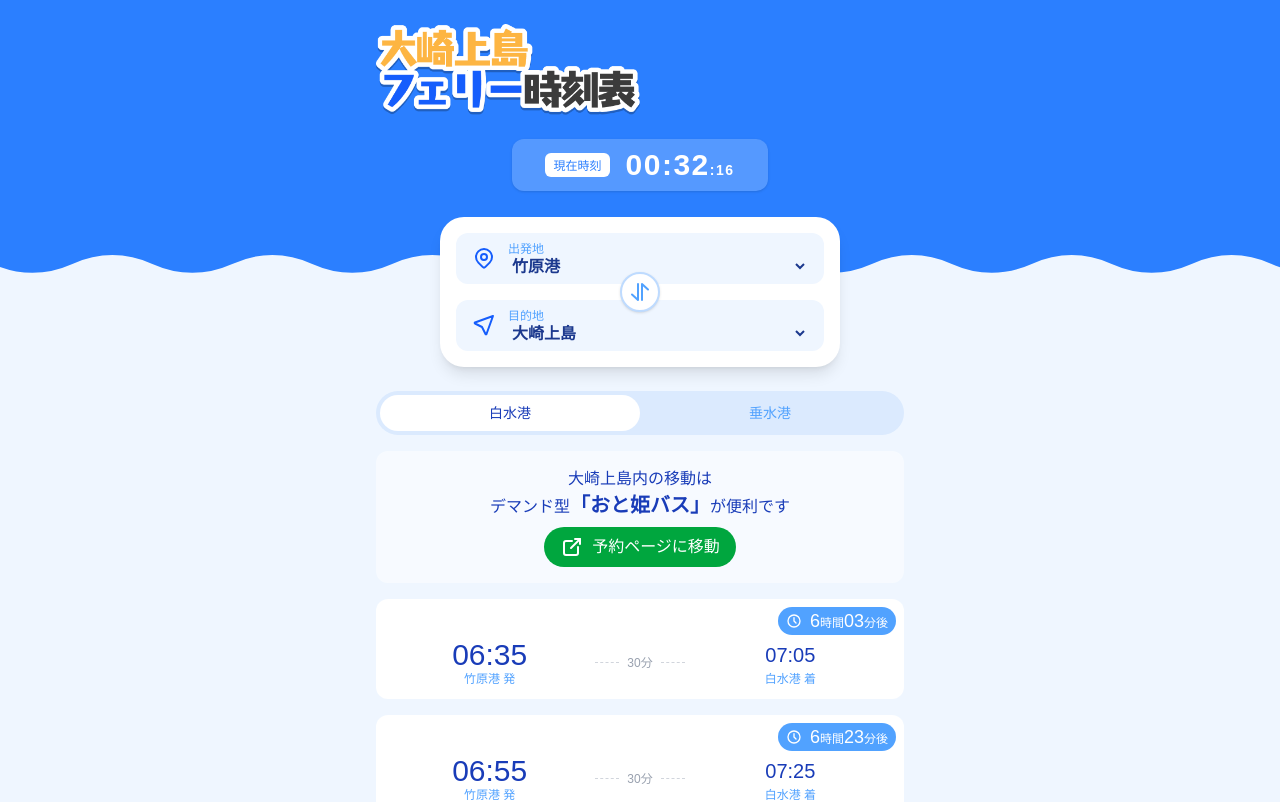
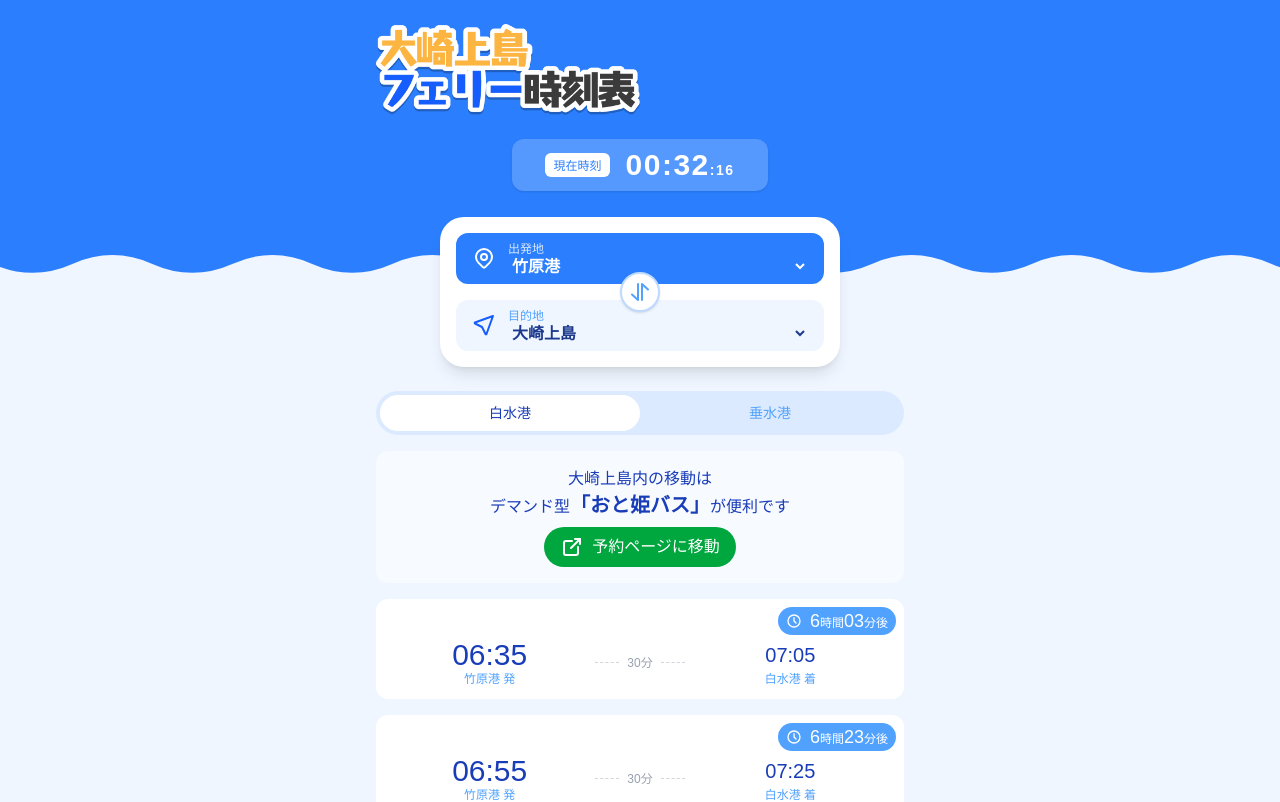
Before and after one commit to kinakomochi-0315/osaki-ft, a React (Vite) app: page / in a window 1280 px wide. Shown: the top 802 px of the page. Built offline with nearby package versions, Linux system fonts and the light colour scheme; a web font is replaced by a local one.

Commit message:
出発港に応じて背景とかの色が変化する機能を追加

```diff
--- a/src/App.tsx
+++ b/src/App.tsx
@@ -143,10 +143,11 @@ export default function App() {
 
         return schedules;
     })();
+    const isDepartingFromIsland = departure === "OSAKIKAMIJIMA";
 
     return (
-        <div className="min-h-screen bg-blue-50 flex flex-col items-center">
-            <Header currentTime={currentTime}/>
+        <div className={`min-h-screen flex flex-col items-center ${isDepartingFromIsland ? "bg-blue-500" : "bg-blue-50"}`}>
+            <Header currentTime={currentTime} isLightBackground={isDepartingFromIsland}/>
 
             <RouteSelector
                 departure={departure}
@@ -175,7 +176,7 @@ export default function App() {
                 <ScheduleList schedules={filteredSchedules} currentTime={currentTime}/>
             </div>
 
-            <Footer/>
+            <Footer isDarkBackground={isDepartingFromIsland}/>
         </div>
     );
 }
--- a/src/components/AreaSelect.tsx
+++ b/src/components/AreaSelect.tsx
@@ -10,18 +10,24 @@ interface AreaSelectProps {
 }
 
 export default function AreaSelect({ label, value, onChange, options, icon }: AreaSelectProps) {
+    const isIsland = value === "OSAKIKAMIJIMA";
+    const wrapperClassName = `rounded-xl px-4 py-2 flex items-center gap-3 ${isIsland ? "bg-blue-50" : "bg-blue-500"}`;
+    const iconClassName = isIsland ? "text-blue-600" : "text-white";
+    const labelClassName = `text-xs ${isIsland ? "text-blue-400" : "text-white/80"}`;
+    const selectClassName = `w-full font-bold bg-transparent focus:outline-none ${isIsland ? "text-blue-900" : "text-white"}`;
+
     return (
-        <div className="bg-blue-50 rounded-xl px-4 py-2 flex items-center gap-3">
-            {icon}
+        <div className={wrapperClassName}>
+            <span className={iconClassName}>{icon}</span>
             <div className="flex-1 flex flex-col">
-                <span className="text-xs text-blue-400">{label}</span>
+                <span className={labelClassName}>{label}</span>
                 <select
-                    className="w-full font-bold text-blue-900 bg-transparent focus:outline-none"
+                    className={selectClassName}
                     value={value}
                     onChange={(e) => onChange(e.target.value as AreaCode)}
                 >
                     {options.map((option) => (
-                        <option key={option} value={option}>
+                        <option className="text-blue-900" key={option} value={option}>
                             {AREAS[option].displayName}
                         </option>
                     ))}
--- a/src/components/Footer.tsx
+++ b/src/components/Footer.tsx
@@ -1,8 +1,13 @@
 import { IconShare } from "@tabler/icons-react";
 import { useState } from "react";
 
-export default function Footer() {
+interface FooterProps {
+    isDarkBackground: boolean;
+}
+
+export default function Footer({ isDarkBackground }: FooterProps) {
     const [canShare] = useState(() => typeof navigator !== 'undefined' && !!navigator.share);
+    const footerTextClassName = isDarkBackground ? "text-white/80" : "text-gray-500";
 
     const handleShare = async () => {
         const shareData = {
@@ -23,7 +28,7 @@ export default function Footer() {
     };
 
     return (
-        <footer className="mt-12 pb-10 px-6 text-center text-gray-600 text-xs space-y-6">
+        <footer className="mt-12 pb-10 px-6 text-center text-xs space-y-6">
             {canShare && (
                 <button
                     onClick={handleShare}
@@ -35,10 +40,10 @@ export default function Footer() {
             )}
 
             <div className="space-y-2">
-                <p className="text-gray-500">
+                <p className={footerTextClassName}>
                     &copy; 2025 chimonakiko
                 </p>
-                <p className="text-gray-500">
+                <p className={footerTextClassName}>
                     この時刻表アプリは非公式です。<br />
                     データの正確性や最新性について保証いたしません。<br />
                     必ず公式の時刻表をご確認ください。
--- a/src/components/Header.tsx
+++ b/src/components/Header.tsx
@@ -2,16 +2,21 @@ import titleLogo from "/osaki_ft_title.png?url";
 
 interface HeaderProps {
     currentTime: Date;
+    isLightBackground: boolean;
 }
 
-export default function Header({ currentTime }: HeaderProps) {
+export default function Header({ currentTime, isLightBackground }: HeaderProps) {
     const hours = currentTime.getHours().toString().padStart(2, "0");
     const minutes = currentTime.getMinutes().toString().padStart(2, "0");
     const seconds = currentTime.getSeconds().toString().padStart(2, "0");
+    const headerClassName = `relative pb-16 pt-6 w-full ${isLightBackground ? "bg-blue-50" : "bg-blue-500"}`;
+    const timePanelClassName = `w-64 mx-auto mt-6 flex items-center justify-center rounded-xl py-2 shadow ${isLightBackground ? "bg-white/70 text-blue-900" : "bg-white/20 text-white"}`;
+    const timeLabelClassName = `text-xs ${isLightBackground ? "text-blue-700" : "text-blue-500"}`;
+    const waveClassName = isLightBackground ? "fill-blue-50" : "fill-blue-500";
 
     return (
         <>
-            <div className="relative bg-blue-500 pb-16 pt-6 w-full">
+            <div className={headerClassName}>
                 <div className="flex flex-col w-full max-w-xl mx-auto px-6">
                     {/* タイトル */}
                     <h1 className="flex justify-start">
@@ -23,10 +28,10 @@ export default function Header({ currentTime }: HeaderProps) {
                     </h1>
 
                     <div
-                        className="w-64 mx-auto mt-6 flex items-center justify-center bg-white/20 text-white rounded-xl py-2 shadow">
+                        className={timePanelClassName}>
                         <div className="flex gap-4 items-center justify-center">
                             <div className="bg-white rounded-md px-2">
-                                <span className="text-xs text-blue-500">現在時刻</span>
+                                <span className={timeLabelClassName}>現在時刻</span>
                             </div>
                             <span className="text-3xl font-bold tracking-wider">
                                 {hours}:{minutes}<span className="text-sm">:{seconds}</span>
@@ -38,7 +43,7 @@ export default function Header({ currentTime }: HeaderProps) {
 
             {/* 波線デコレーション */}
             <svg xmlns="http://www.w3.org/2000/svg" viewBox="0 0 576 8" width="100%">
-                <path d="M -21.599999999999998 0 Q -12.6 0 -3.6 4 Q 14.4 12 32.4 4 Q 41.4 0 50.4 0 Q 59.4 0 68.4 4 Q 86.4 12 104.4 4 Q 113.4 0 122.4 0 Q 131.4 0 140.4 4 Q 158.4 12 176.4 4 Q 185.4 0 194.4 0 Q 203.4 0 212.4 4 Q 230.4 12 248.4 4 Q 257.4 0 266.4 0 Q 275.4 0 284.4 4 Q 302.4 12 320.4 4 Q 329.4 0 338.4 0 Q 347.4 0 356.4 4 Q 374.4 12 392.4 4 Q 401.4 0 410.4 0 Q 419.4 0 428.4 4 Q 446.4 12 464.4 4 Q 473.4 0 482.4 0 Q 491.4 0 500.4 4 Q 518.4 12 536.4 4 Q 545.4 0 554.4 0 Q 563.4 0 572.4 4 Q 590.4 12 608.4 4 Q 617.4 0 626.4 0 L 576 0 L 0 0 Z" fill="#2b7fff"></path>
+                <path className={waveClassName} d="M -21.599999999999998 0 Q -12.6 0 -3.6 4 Q 14.4 12 32.4 4 Q 41.4 0 50.4 0 Q 59.4 0 68.4 4 Q 86.4 12 104.4 4 Q 113.4 0 122.4 0 Q 131.4 0 140.4 4 Q 158.4 12 176.4 4 Q 185.4 0 194.4 0 Q 203.4 0 212.4 4 Q 230.4 12 248.4 4 Q 257.4 0 266.4 0 Q 275.4 0 284.4 4 Q 302.4 12 320.4 4 Q 329.4 0 338.4 0 Q 347.4 0 356.4 4 Q 374.4 12 392.4 4 Q 401.4 0 410.4 0 Q 419.4 0 428.4 4 Q 446.4 12 464.4 4 Q 473.4 0 482.4 0 Q 491.4 0 500.4 4 Q 518.4 12 536.4 4 Q 545.4 0 554.4 0 Q 563.4 0 572.4 4 Q 590.4 12 608.4 4 Q 617.4 0 626.4 0 L 576 0 L 0 0 Z"></path>
             </svg>
         </>
     );
--- a/src/components/RouteSelector.tsx
+++ b/src/components/RouteSelector.tsx
@@ -31,7 +31,7 @@ export default function RouteSelector({
                         value={departure}
                         onChange={onDepartureChange}
                         options={departurePorts}
-                        icon={<IconMapPin className="text-blue-600" />}
+                        icon={<IconMapPin />}
                     />
 
                     {/* 入れ替えボタン */}
@@ -49,7 +49,7 @@ export default function RouteSelector({
                         value={destination}
                         onChange={onDestinationChange}
                         options={destinationPorts}
-                        icon={<IconLocation className="text-blue-600" />}
+                        icon={<IconLocation />}
                     />
                 </div>
             </div>
```
